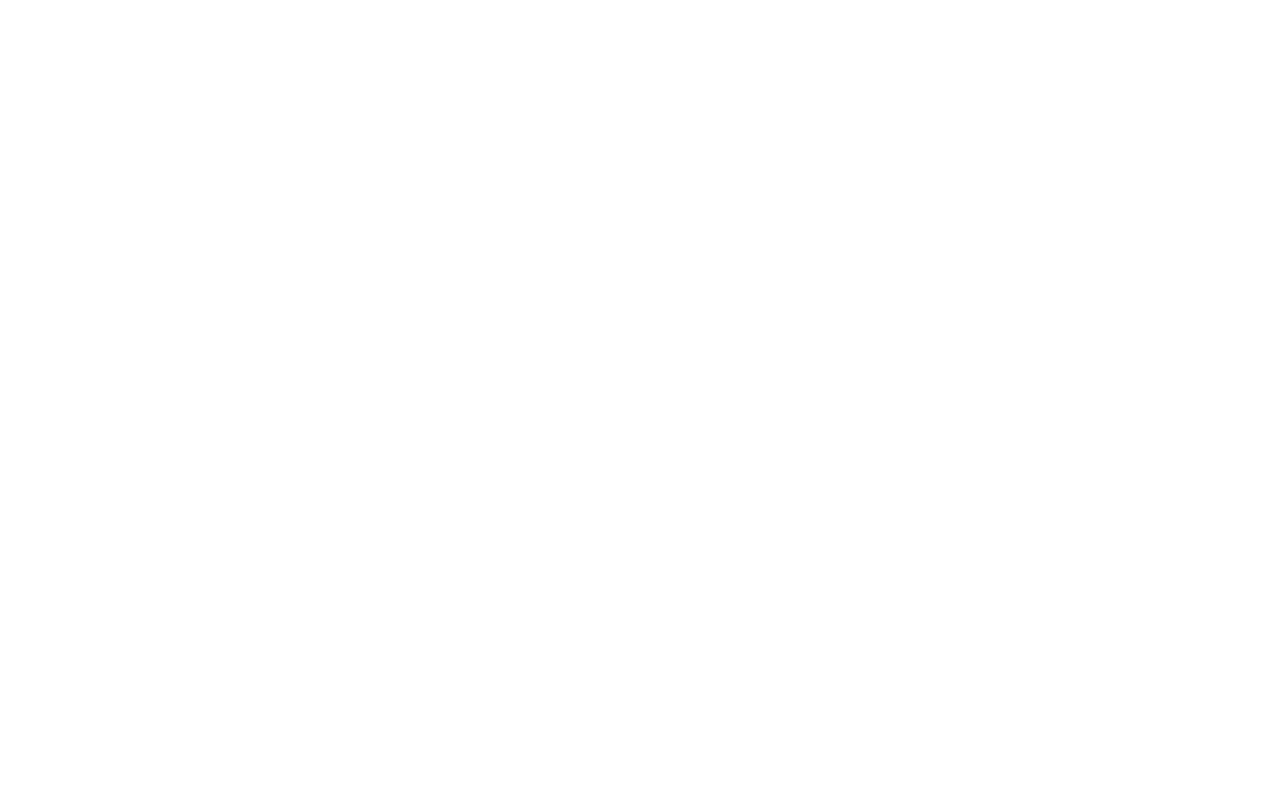
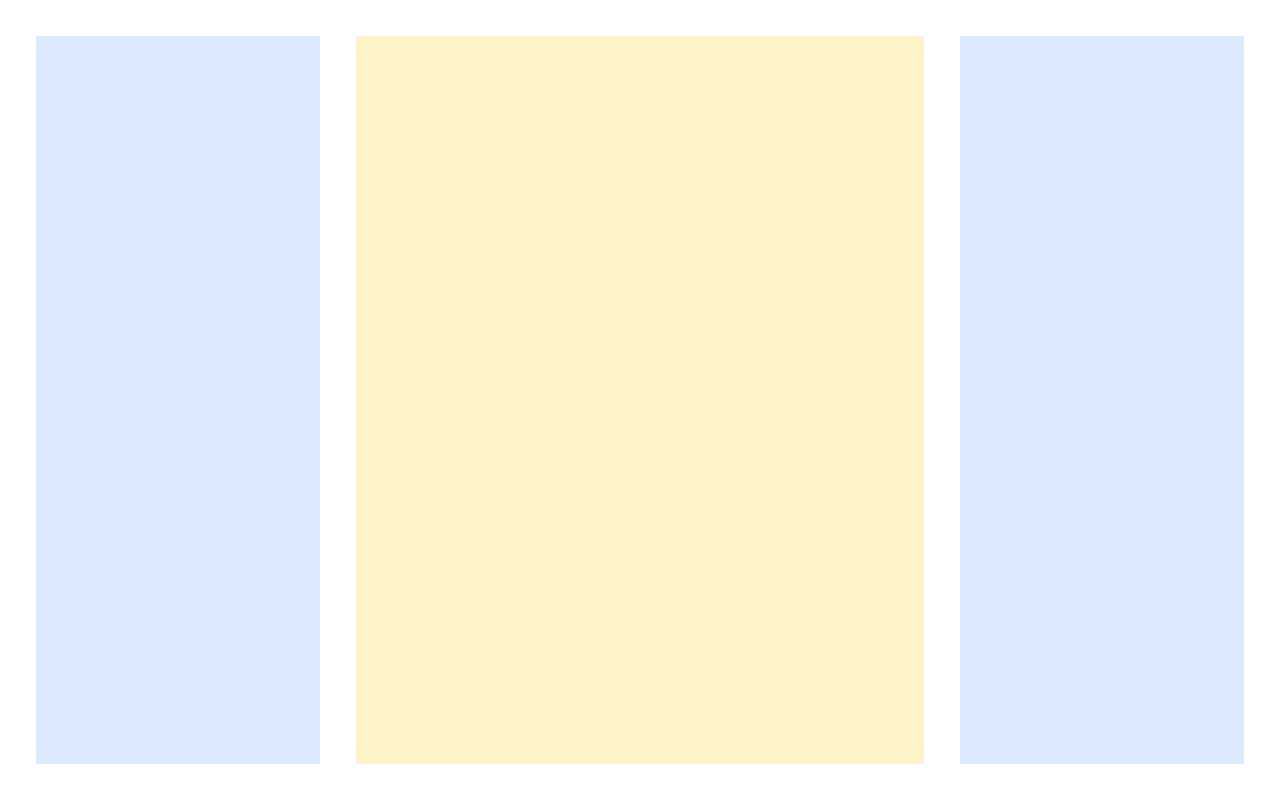
Before and after one commit to ebbmango/quote-slicer, a SvelteKit app: page / in a window 1280 px wide. Built offline with nearby package versions, Linux system fonts and the light colour scheme.

Commit message:
feat: responsive layout

```diff
--- a/src/routes/+page.svelte
+++ b/src/routes/+page.svelte
@@ -0,0 +1,64 @@
+<div class="layout h-dvh w-dvw">
+	<aside class="sidebar sidebar-left bg-blue-100"></aside>
+	<main class="content bg-amber-100"></main>
+	<aside class="sidebar sidebar-right bg-blue-100"></aside>
+</div>
+
+<style>
+	.layout {
+		--spacing: clamp(24px, 3vw, 36px);
+
+		padding: var(--spacing) var(--spacing);
+		display: grid;
+		grid-column-gap: var(--spacing);
+		grid-row-gap: var(--spacing);
+
+		/* default: main only */
+		grid-template-columns: 1fr;
+		grid-template-rows: 1fr;
+	}
+
+	.sidebar {
+		display: none;
+	}
+
+	/* tall portrait: main + one sidebar stacked */
+	@media (orientation: portrait) and (min-height: 1000px) and (max-width: 899px) {
+		.layout {
+			grid-template-columns: 1fr;
+			grid-template-rows: 2fr 1fr;
+		}
+
+		.sidebar-left {
+			display: block;
+			order: 2;
+		}
+
+		.content {
+			order: 1;
+		}
+	}
+
+	/* medium: one sidebar + main */
+	@media (min-width: 900px) {
+		.layout {
+			grid-template-columns: 1fr 2fr;
+			grid-template-rows: 1fr;
+		}
+
+		.sidebar-left {
+			display: block;
+		}
+	}
+
+	/* desktop: sidebar + main + sidebar */
+	@media (min-width: 1200px) {
+		.layout {
+			grid-template-columns: 1fr 2fr 1fr;
+		}
+
+		.sidebar-right {
+			display: block;
+		}
+	}
+</style>
```
